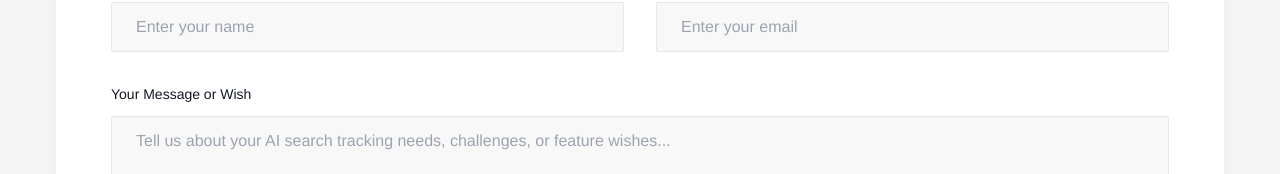
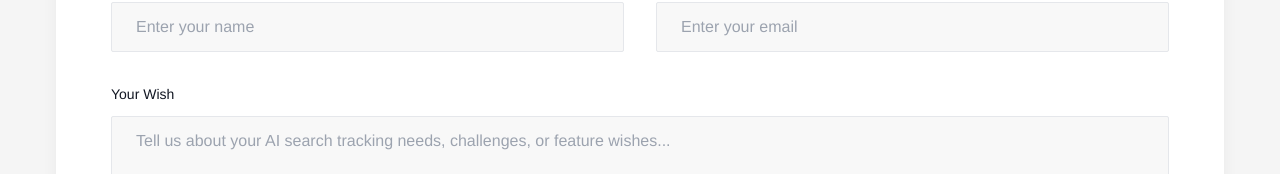
Before and after one commit to rahmansahinler1/asr_website, a Next.js app: page / in a window 1280 px wide. Shown: the part 3047-3221 px from the top of the page. Built offline with nearby package versions, Linux system fonts and the light colour scheme.

Commit message:
fix: message

```diff
--- a/src/components/Contact/index.tsx
+++ b/src/components/Contact/index.tsx
@@ -110,7 +110,7 @@ const Contact = () => {
                         htmlFor="message"
                         className="mb-3 block text-sm font-medium text-black dark:text-white font-helvetica"
                       >
-                        Your Message or Wish
+                        Your Wish
                       </label>
                       <textarea
                         name="message"
```
